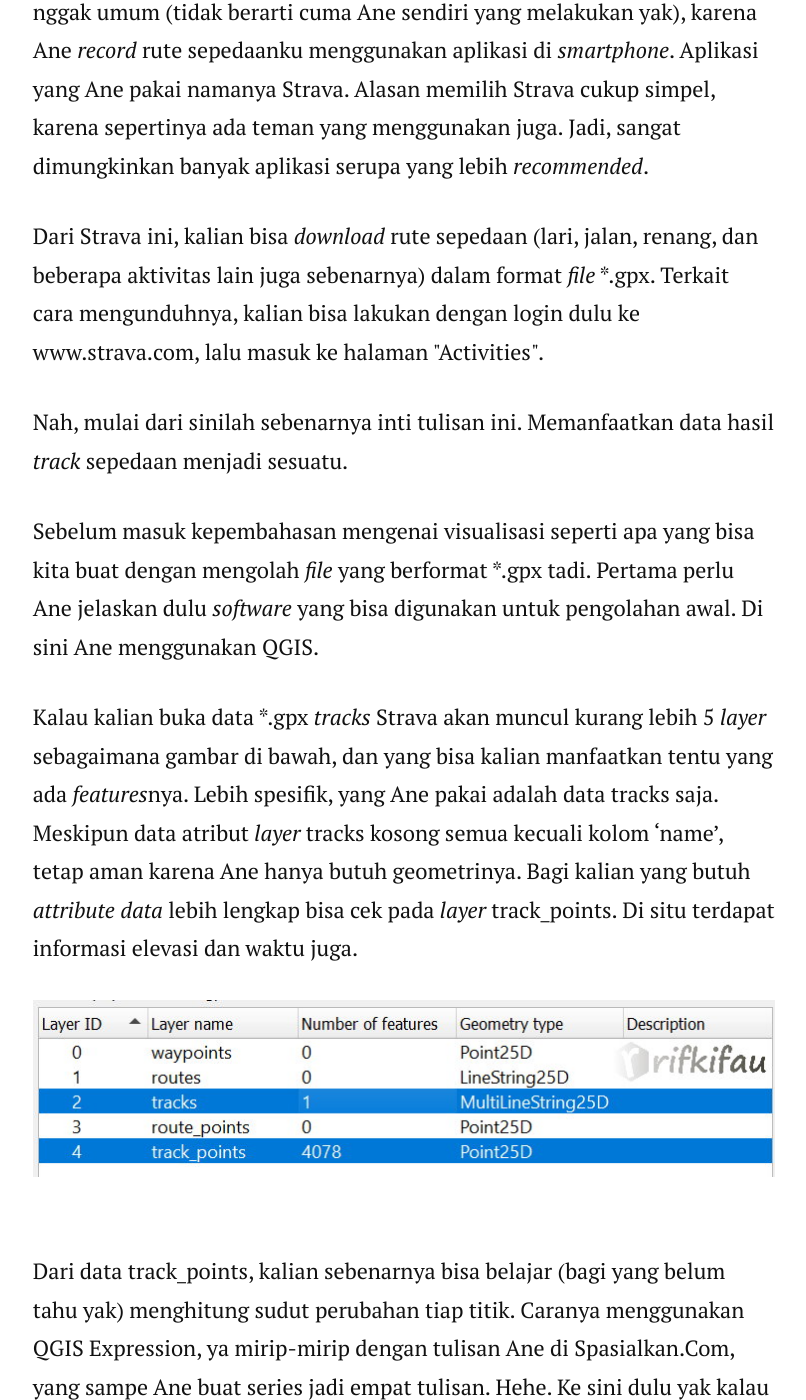
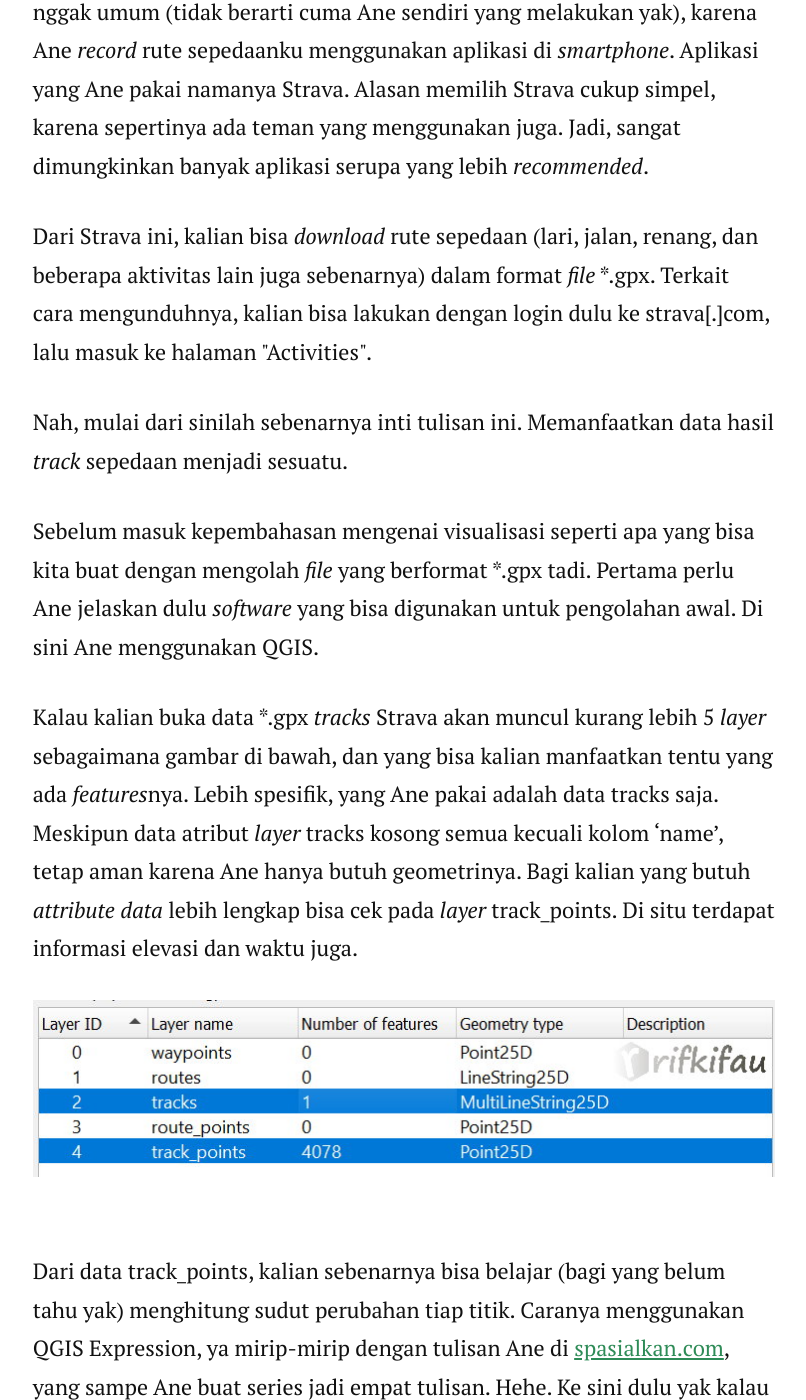
Before and after one commit to rifkifau/rifkifau.github.io, a Jekyll site: the page built from _posts/2021-06-12-mengikuti-tren-sepedaan-ternyata-ada-manfaatnya.markdown, in a window 1280 px wide and 1400 px high, scrolled down 2362 px. Shown: the whole window, without its empty margins (236-1042 px from the left). Built offline with Jekyll 4.4.1, drawn with Linux system fonts in a browser that asks for light colours; nearby versions of some CDN libraries; comment, search, counter and statistics services are not loaded; some of the changed text lies outside the part shown.

Commit message:
Update 2021-06-12-mengikuti-tren-sepedaan-ternyata-ada-manfaatnya.markdown

```diff
--- a/_posts/2021-06-12-mengikuti-tren-sepedaan-ternyata-ada-manfaatnya.markdown
+++ b/_posts/2021-06-12-mengikuti-tren-sepedaan-ternyata-ada-manfaatnya.markdown
@@ -24,7 +24,7 @@
 Terlepas dari semua itu, fyi, sepedaan yang Ane lakukan bukanlah sepedaan pada umumnya. Ya, karena Ane sepedaan sendiri terus. Temenin dong. Hihi, meskipun itu ada benernya, namun bukan itu maksudnya. Mengapa disebut nggak umum (tidak berarti cuma Ane sendiri yang melakukan yak), karena Ane <em>record</em> rute sepedaanku menggunakan aplikasi di <em>smartphone</em>. Aplikasi yang Ane pakai namanya Strava. Alasan memilih Strava cukup simpel, karena sepertinya ada teman yang menggunakan juga. Jadi, sangat dimungkinkan banyak aplikasi serupa yang lebih <em>recommended</em>.
 </p>
 <p>
-Dari Strava ini, kalian bisa <em>download</em> rute sepedaan (lari, jalan, renang, dan beberapa aktivitas lain juga sebenarnya) dalam format <em>file</em> *.gpx. Terkait cara mengunduhnya, kalian bisa lakukan dengan login dulu ke www.strava.com, lalu masuk ke halaman "Activities".
+Dari Strava ini, kalian bisa <em>download</em> rute sepedaan (lari, jalan, renang, dan beberapa aktivitas lain juga sebenarnya) dalam format <em>file</em> *.gpx. Terkait cara mengunduhnya, kalian bisa lakukan dengan login dulu ke strava[.]com, lalu masuk ke halaman "Activities".
 </p>
 <p>
 Nah, mulai dari sinilah sebenarnya inti tulisan ini. Memanfaatkan data hasil <em>track</em> sepedaan menjadi sesuatu.
@@ -37,7 +37,7 @@
 </p>
 ![isi-file-gpx-dari-strava_tracks-dan-routes](../../images/manfaat-sepedaan/isi-file-gpx-dari-strava_tracks-dan-routes.jpg)
 <p>
-Dari data track_points, kalian sebenarnya bisa belajar (bagi yang belum tahu yak) menghitung sudut perubahan tiap titik. Caranya menggunakan QGIS Expression, ya mirip-mirip dengan tulisan Ane di Spasialkan.Com, yang sampe Ane buat series jadi empat tulisan. Hehe. Ke sini dulu yak kalau mau baca-baca: <a href="https://spasialkan.com/category/qgis-expressions" title="Series QGIS Expression Spasialkan.COM" target="_blank">Series QGIS Expression Spasialkan.COM</a>.
+Dari data track_points, kalian sebenarnya bisa belajar (bagi yang belum tahu yak) menghitung sudut perubahan tiap titik. Caranya menggunakan QGIS Expression, ya mirip-mirip dengan tulisan Ane di <a href="https://spasialkan.com" title="spasialkan.com" target="_blank">spasialkan.com</a>, yang sampe Ane buat series jadi empat tulisan. Hehe. Ke sini dulu yak kalau mau baca-baca: <a href="https://spasialkan.com/category/qgis-expressions" title="Series QGIS Expression Spasialkan.COM" target="_blank">Series QGIS Expression Spasialkan.COM</a>.
 </p>
 <p>
 Seperti ini kurang lebih expression-nya:
@@ -73,3 +73,6 @@
 Nah, terakhir, berikut adalah hasil akhir dari visualisasi <em>track</em> sepedaan Ane:
 </p>
  <iframe src="https://rifkifau.github.io/visualisasi-animasi-track-sepeda" height="500px" width="100%" frameborder="0"></a></iframe>
+<p>
+Entah penting atau tidak bagi Ente, btw misi merampungkan tulisan ini sebelum genap seminggu di Jakarta dinyatakan berhasil, berhasil, berhasil hore.
+</p>
```
